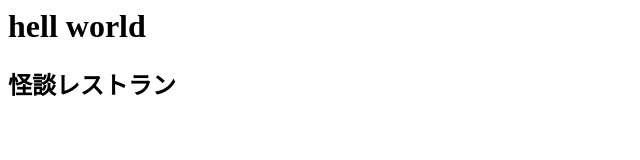
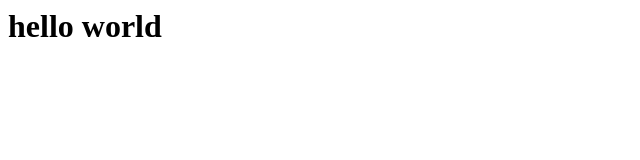
Before and after one commit to taiki9610/taiki9610.githab.io, a plain HTML site: page index.html in a window 1280 px wide. Shown: the whole page, without its empty margins (0-640 px from the left). Drawn offline with Linux system fonts and the light colour scheme.

Commit message:
Update index.html

```diff
--- a/index.html
+++ b/index.html
@@ -1,2 +1 @@
-<H1>hell world</H1>
-<H2>怪談レストラン</H2>
+<H1>hello world</H1>
```
